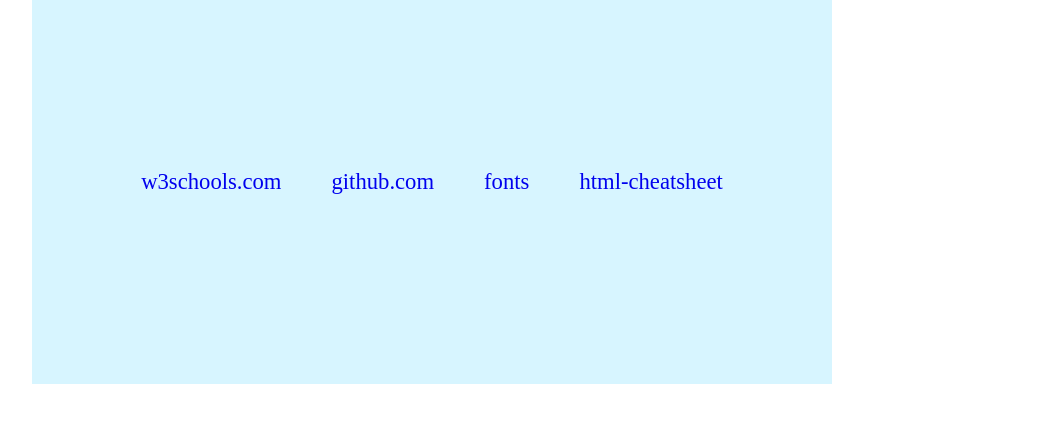
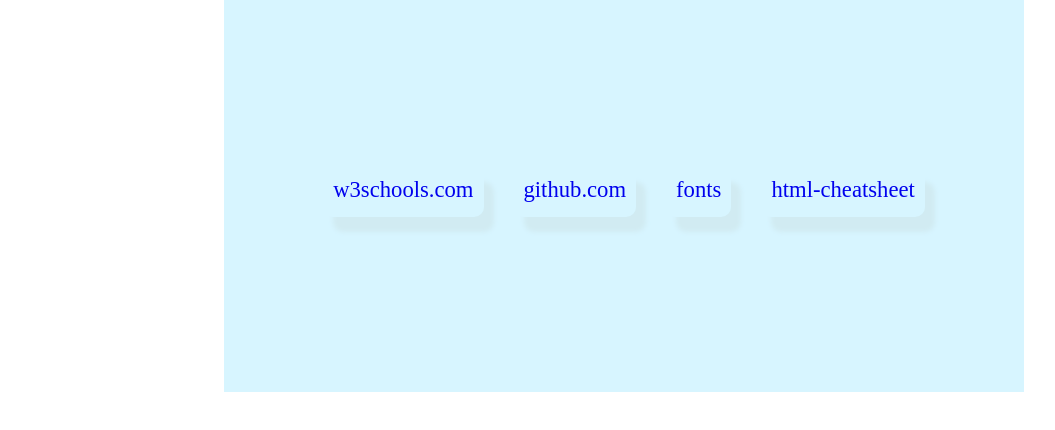
Before and after one commit to afanasev-anton/LMSCF-CSS3-ANTON-PHIL, a plain HTML site: page antons-links/index.html in a window 1280 px wide. Shown: the part 138-568 px from the top of the page, without its empty margins (16-1071 px from the left). Drawn offline with Linux system fonts and the light colour scheme.

Commit message:
change styles

```diff
--- a/antons-links/index.html
+++ b/antons-links/index.html
@@ -3,6 +3,12 @@
 <head>
 	<title>Anton's links</title>
 	<style type="text/css">
+		body {
+			display: flex;
+			justify-content: center;
+			align-items: center;
+			flex-flow: column;
+		}
 		#header {
 			display: flex;
 			justify-content: space-between;
@@ -34,22 +40,21 @@
 		.links {
 			height: 30px;
 			margin: 20px 15px;
+			border-radius: 10px;
 			text-align: center;
 			padding: 10px 10px;
-			transition-property: height;
-			transition: transform;
-			transition-timing-function: ease-in;
+			transition: rotate 6s;
+			transition-timing-function: linear;
+			box-shadow: 10px 15px 5px #d1ebf2;
+
 		}
 		.links a {
 			font-size: 17pt;
 			text-decoration: none;
 		}
 		.links:hover {
-			height: 50px;
-			border-radius: 10px;
 			background-color: #ffe3d6;
-			display: flex;
-			align-items: center;
+			transform: rotate(-10deg);
 		}
 	</style>
 </head>
```
